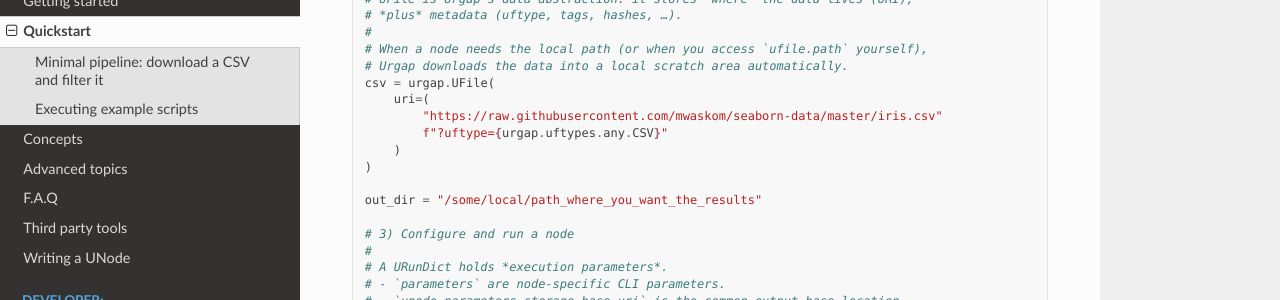
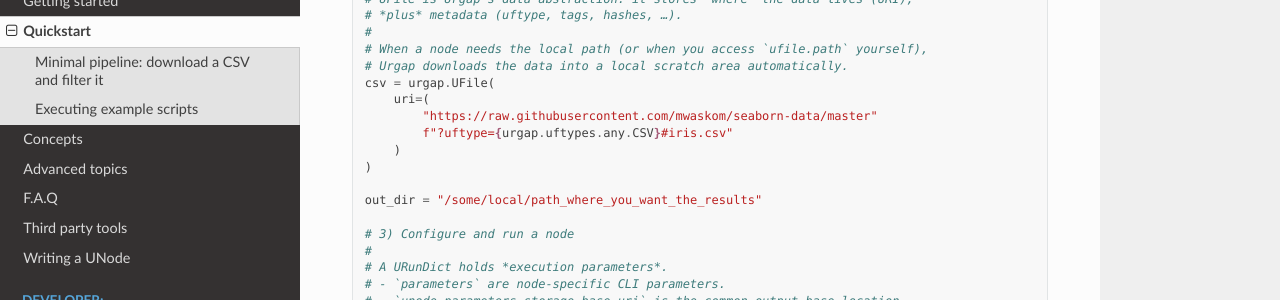
Before and after one commit to urgap/urgap, a Sphinx documentation site: the page built from docs/source/quickstart.rst, in a window 1280 px wide and 900 px high, scrolled down 381 px. Shown: the part 151-451 px from the top of the window. Built offline with Sphinx 7.4.7 and the Read the Docs theme 3.1.0, drawn with Linux system fonts in a browser that asks for light colours; pages that are not in the unit, such as notebooks, are missing from menus; some of the changed lines change nothing that is shown.

Commit message:
fix uri formatting

```diff
--- a/docs/source/quickstart.rst
+++ b/docs/source/quickstart.rst
@@ -29,8 +29,8 @@ The same principles are used for larger pipelines.
     # Urgap downloads the data into a local scratch area automatically.
     csv = urgap.UFile(
         uri=(
-            "https://raw.githubusercontent.com/mwaskom/seaborn-data/master/iris.csv"
-            f"?uftype={urgap.uftypes.any.CSV}"
+            "https://raw.githubusercontent.com/mwaskom/seaborn-data/master"
+            f"?uftype={urgap.uftypes.any.CSV}#iris.csv"
         )
     )
 
```
